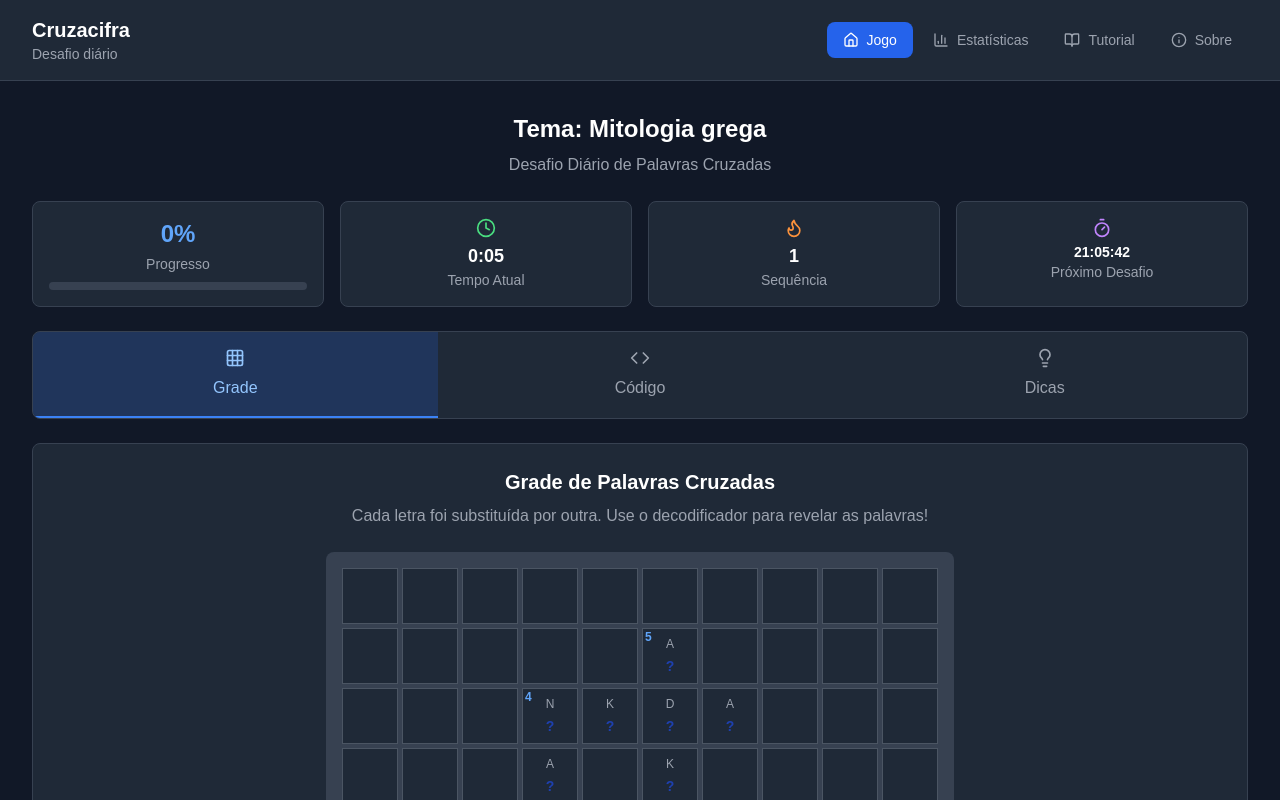
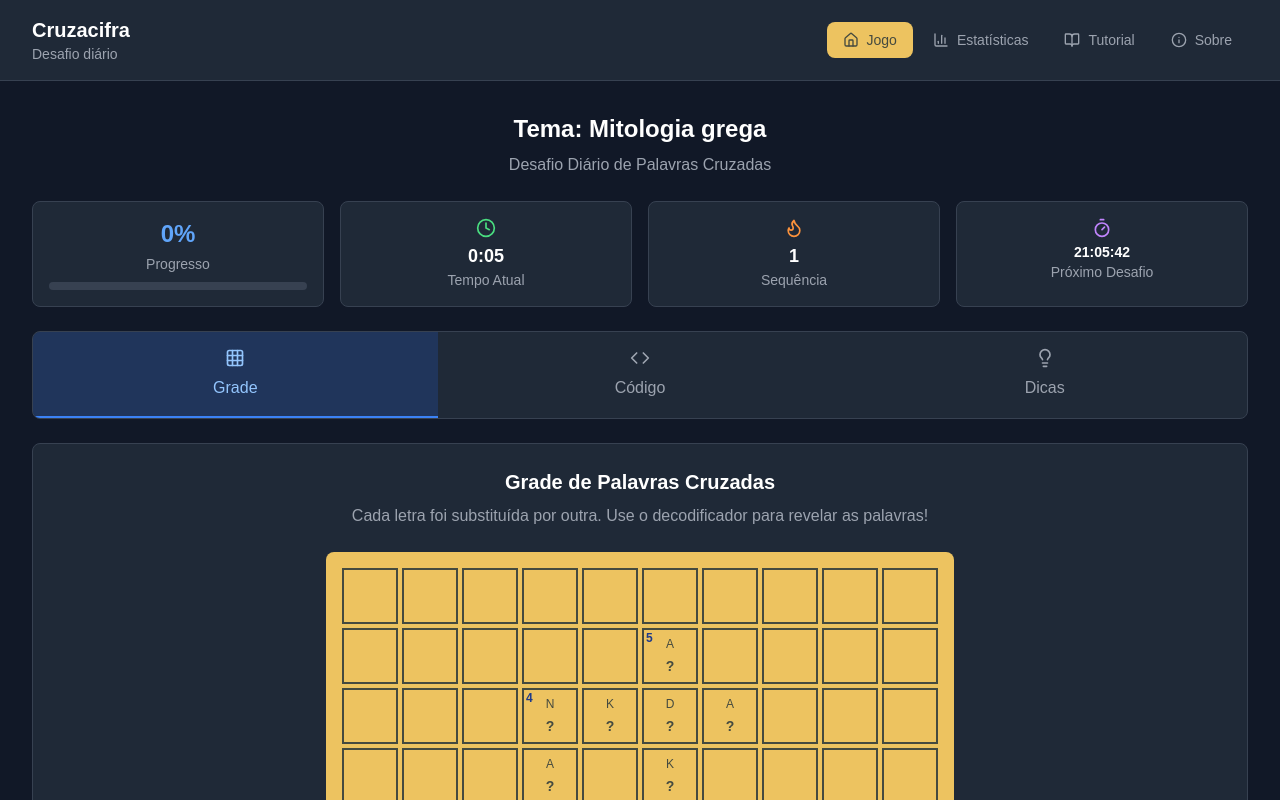
Before and after one commit to t-heu/cruzacifra, a Next.js app: page / in a window 1280 px wide. Shown: the top 800 px of the page. Built offline with nearby package versions, Linux system fonts and the light colour scheme.

Commit message:
style: add colors

```diff
--- a/app/globals.css
+++ b/app/globals.css
@@ -4,6 +4,7 @@
 
 body {
   font-family: Arial, Helvetica, sans-serif;
+  background-color: #111827;
 }
 
 @layer utilities {
--- a/app/page.tsx
+++ b/app/page.tsx
@@ -54,12 +54,12 @@ const HomePage = () => {
 const TutorialPlaceholder = () => (
   <div className="bg-gray-800 rounded-lg border border-gray-700 p-8">
     <div className="text-center mb-8">
-      <BookOpen className="w-12 h-12 text-blue-400 mx-auto mb-4" />
+      <BookOpen className="w-12 h-12 text-[#edc360] mx-auto mb-4" />
       <h2 className="text-2xl font-semibold text-white mb-2">Como Jogar</h2>
     </div>
     <div className="space-y-6">
       <div className="flex gap-4">
-        <div className="w-8 h-8 bg-blue-600 text-white rounded-full flex items-center justify-center font-semibold text-sm">
+        <div className="w-8 h-8 bg-[#edc360] text-[#454a3f] rounded-full flex items-center justify-center font-semibold text-sm">
           1
         </div>
         <div>
@@ -70,7 +70,7 @@ const TutorialPlaceholder = () => (
         </div>
       </div>
       <div className="flex gap-4">
-        <div className="w-8 h-8 bg-blue-600 text-white rounded-full flex items-center justify-center font-semibold text-sm">
+        <div className="w-8 h-8 bg-[#edc360] text-[#454a3f] rounded-full flex items-center justify-center font-semibold text-sm">
           2
         </div>
         <div>
@@ -81,7 +81,7 @@ const TutorialPlaceholder = () => (
         </div>
       </div>
       <div className="flex gap-4">
-        <div className="w-8 h-8 bg-blue-600 text-white rounded-full flex items-center justify-center font-semibold text-sm">
+        <div className="w-8 h-8 bg-[#edc360] text-[#454a3f] rounded-full flex items-center justify-center font-semibold text-sm">
           3
         </div>
         <div>
@@ -98,12 +98,12 @@ const TutorialPlaceholder = () => (
 const AboutPlaceholder = () => (
   <div className="bg-gray-800 rounded-lg border border-gray-700 p-8">
     <div className="text-center mb-8">
-      <Info className="w-12 h-12 text-blue-400 mx-auto mb-4" />
+      <Info className="w-12 h-12 text-[#edc360] mx-auto mb-4" />
       <h2 className="text-2xl font-semibold text-white mb-2">Sobre o Jogo</h2>
     </div>
     <div className="space-y-6">
       <div>
-        <h3 className="text-lg font-semibold text-white mb-3">O que é Palavras Cruzadas Codificadas?</h3>
+        <h3 className="text-lg font-semibold text-white mb-3">O que é Cruzacifra?</h3>
         <p className="text-gray-400 leading-relaxed">
           Um jogo de quebra-cabeças único que combina palavras cruzadas tradicionais com elementos de decodificação.
           Cada letra foi substituída por outra, criando um código que você precisa decifrar.
--- a/components/game/game-grid.tsx
+++ b/components/game/game-grid.tsx
@@ -55,7 +55,7 @@ export function GameGrid({ grade, gradeNumeros, codigo, codigoUsuario }: GameGri
       <div className="w-full overflow-auto">
         <div className="flex justify-center min-w-fit px-4">
           <div
-            className="grid gap-1 p-4 bg-gray-700 rounded-lg mx-auto"
+            className="grid gap-1 p-4 bg-[#edc360] rounded-lg mx-auto"
             style={{
               gridTemplateColumns: `repeat(${numColunas}, 1fr)`,
               minWidth: `${numColunas * 3}rem`,
@@ -65,23 +65,23 @@ export function GameGrid({ grade, gradeNumeros, codigo, codigoUsuario }: GameGri
               linha.map((celula, colunaIndex) => (
                 <div
                   key={`${linhaIndex}-${colunaIndex}`}
-                  className={`relative w-12 h-12 sm:w-14 sm:h-14 border flex flex-col items-center justify-center text-sm font-medium transition-colors ${
-                    celula.letra ? "border-gray-600 bg-gray-800 hover:bg-gray-750" : "border-gray-600 bg-gray-800"
+                  className={`relative w-12 h-12 sm:w-14 sm:h-14 flex flex-col items-center justify-center text-sm font-medium transition-colors border-2 ${
+                    celula.letra ? "border-[#454a3f] bg-transparent hover:bg-gray-750" : "border-[#454a3f] bg-transparent"
                   }`}
                 >
                   {celula.numero > 0 && (
-                    <div className="absolute top-[2px] left-[2px] text-xs text-blue-400 font-semibold leading-none mb-1">{celula.numero}</div>
+                    <div className="absolute top-[2px] left-[2px] text-xs text-blue-900 font-semibold leading-none mb-1">{celula.numero}</div>
                   )}
                   {celula.letra && (
                     <div className="flex flex-col items-center">
-                      <div className="text-xs text-gray-400 mb-1">{celula.letra}</div>
+                      <div className="text-xs text-[#454a3f] mb-1">{celula.letra}</div>
                       <div
                         className={`text-sm font-semibold ${
                           codigoUsuario[celula.letra]
                             ? codigo[celula.letra] === codigoUsuario[celula.letra]
-                              ? "text-green-400"
-                              : "text-red-400"
-                            : "text-blue-800"
+                              ? "text-green-800"
+                              : "text-red-800"
+                            : "text-[#454a3f]"
                         }`}
                       >
                         {codigoUsuario[celula.letra] || "?"}
--- a/components/game/game-hints.tsx
+++ b/components/game/game-hints.tsx
@@ -50,7 +50,7 @@ export function GameHints({
                   {dicasReveladas.includes(index) && (
                     <div className="text-sm text-gray-400">
                       <span className="text-blue-400">Categoria:</span> {palavra.categoria} |{" "}
-                      <span className="text-purple-400">Dificuldade:</span>{" "}
+                      <span className="text-[#edc360]">Dificuldade:</span>{" "}
                       <span
                         className={`font-medium ${
                           palavra.dificuldade === "facil"
@@ -86,7 +86,7 @@ export function GameHints({
                 {dicasReveladas.includes(index) && palavra.curiosidade && (
                   <button
                     onClick={() => setMostrarCuriosidade(mostrarCuriosidade === index ? null : index)}
-                    className="flex items-center gap-2 px-3 py-2 rounded-lg font-medium bg-purple-600 text-white hover:bg-purple-700 border border-purple-500 transition-colors"
+                    className="flex items-center gap-2 px-3 py-2 rounded-lg font-medium bg-[#edc360] text-[#454a3f] hover:bg-[#edc360]/80 border border-[#edc360] transition-colors"
                   >
                     <HelpCircle className="w-4 h-4" />
                     {mostrarCuriosidade === index ? "Ocultar" : "Curiosidade"}
@@ -96,12 +96,12 @@ export function GameHints({
             </div>
 
             {mostrarCuriosidade === index && palavra.curiosidade && (
-              <div className="bg-purple-900/30 border border-purple-700 rounded-lg p-4 mt-3">
+              <div className="bg-[#edc360] border border-[#edc360] rounded-lg p-4 mt-3">
                 <div className="flex gap-3">
-                  <HelpCircle className="w-5 h-5 text-purple-400 flex-shrink-0 mt-0.5" />
+                  <HelpCircle className="w-5 h-5 text-[#454a3f] flex-shrink-0 mt-0.5" />
                   <div>
-                    <h4 className="font-medium text-purple-300 mb-1">Você sabia?</h4>
-                    <p className="text-purple-200 text-sm leading-relaxed">{palavra.curiosidade}</p>
+                    <h4 className="font-medium text-[#454a3f] mb-1">Você sabia?</h4>
+                    <p className="text-[#454a3f] text-sm leading-relaxed">{palavra.curiosidade}</p>
                   </div>
                 </div>
               </div>
--- a/components/header.tsx
+++ b/components/header.tsx
@@ -39,7 +39,7 @@ const Header = ({menuItems, setPaginaAtiva, paginaAtiva, setMenuAberto, menuAber
                   onClick={() => setPaginaAtiva(item.id)}
                   className={`flex items-center space-x-2 px-4 py-2 rounded-lg transition-colors ${
                     paginaAtiva === item.id
-                      ? "bg-blue-600 text-white"
+                      ? "bg-[#edc360] text-[#454a3f]"
                       : "text-gray-400 hover:text-white hover:bg-gray-700"
                   }`}
                 >
@@ -74,7 +74,7 @@ const Header = ({menuItems, setPaginaAtiva, paginaAtiva, setMenuAberto, menuAber
                     }}
                     className={`w-full flex items-center space-x-3 px-4 py-3 rounded-lg transition-colors ${
                       paginaAtiva === item.id
-                        ? "bg-blue-600 text-white"
+                        ? "bg-[#edc360] text-[#454a3f]"
                         : "text-gray-400 hover:text-white hover:bg-gray-700"
                     }`}
                   >
--- a/components/statistics.tsx
+++ b/components/statistics.tsx
@@ -106,7 +106,7 @@ export default function EstatisticasComponent() {
   return (
     <div className="space-y-8">
       {/* Header */}
-      <div className="bg-gradient-to-r from-green-600 to-blue-600 text-white rounded-2xl shadow-xl p-8 text-center">
+      <div className="bg-[#edc360] text-[#454a3f] rounded-2xl shadow-xl p-8 text-center">
         <h2 className="text-4xl font-bold mb-2">Suas Estatísticas</h2>
         <p className="text-xl opacity-90">Acompanhe seu progresso e conquistas</p>
       </div>
```
Also changed, not shown: 6 other files (tests, documents, lock files or other folders).
